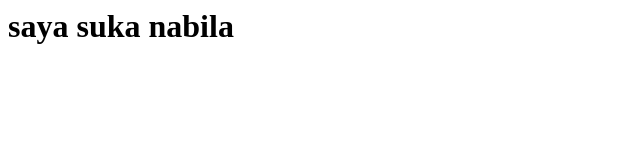
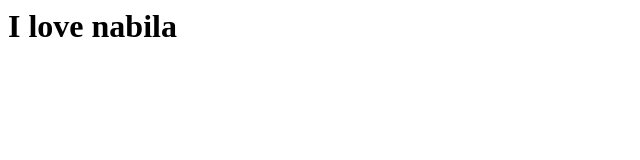
Before and after one commit to syahrultok117927-arch/zeini, a plain HTML site: page index.html in a window 1280 px wide. Shown: the whole page, without its empty margins (0-640 px from the left). Drawn offline with Linux system fonts and the light colour scheme.

Commit message:
Update index.html

```diff
--- a/index.html
+++ b/index.html
@@ -4,7 +4,7 @@
 
 </head>
   <body>
-   <h1>saya suka nabila</h1>
+   <h1>I love nabila</h1>
 
    </body>
 </html>
```
